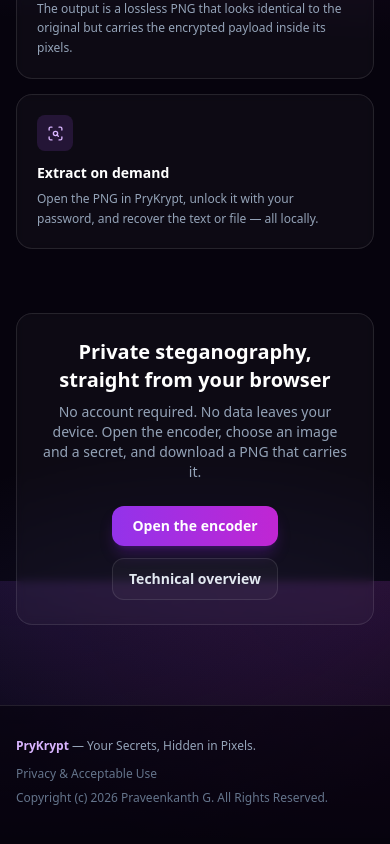
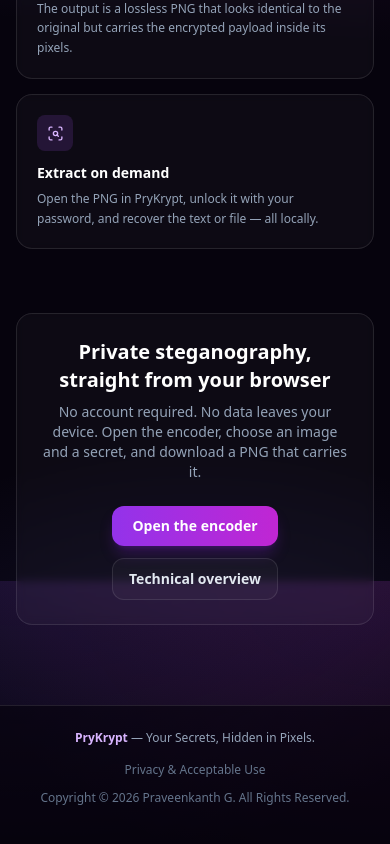
Before and after one commit to Praveenkanth2805/prykrypt, a Next.js app: page / in a window 390 px wide. Shown: the part 1951-2795 px from the top of the page. Built offline with nearby package versions, Linux system fonts and the light colour scheme.

Commit message:
style: improve responsive footer layout

```diff
--- a/components/Footer.tsx
+++ b/components/Footer.tsx
@@ -1,17 +1,26 @@
+
 import Link from "next/link";
 
 export default function Footer() {
   return (
-    <footer className="border-t border-white/10 bg-ink-950/60">
-      <div className="mx-auto flex w-full max-w-6xl flex-col gap-3 px-4 py-8 text-xs text-slate-500 sm:flex-row sm:items-center sm:justify-between sm:px-6">
-        <p className="text-slate-400">
-          <span className="font-semibold text-pry-300">PryKrypt</span> — Your Secrets, Hidden in Pixels.
+    <footer className="border-t border-white/10 bg-ink-950/60 pb-20 md:pb-0">
+      <div className="mx-auto flex w-full max-w-6xl flex-col gap-4 px-4 py-6 text-xs text-slate-500 sm:px-6 md:flex-row md:items-center md:justify-between md:py-8">
+        <p className="text-center text-slate-400 md:text-left">
+          <span className="font-semibold text-pry-300">PryKrypt</span>
+          {" "}— Your Secrets, Hidden in Pixels.
         </p>
-        <div className="flex flex-col items-start gap-2 sm:flex-row sm:items-center sm:gap-4">
-          <Link href="/privacy" className="hover:text-slate-300">
+
+        <div className="flex flex-col items-center gap-3 sm:flex-row sm:justify-center sm:gap-4">
+          <Link
+            href="/privacy"
+            className="transition-colors hover:text-pry-300"
+          >
             Privacy &amp; Acceptable Use
           </Link>
-          <span>Copyright (c) 2026 Praveenkanth G. All Rights Reserved.</span>
+
+          <span className="text-center">
+            Copyright © 2026 Praveenkanth G. All Rights Reserved.
+          </span>
         </div>
       </div>
     </footer>
```
